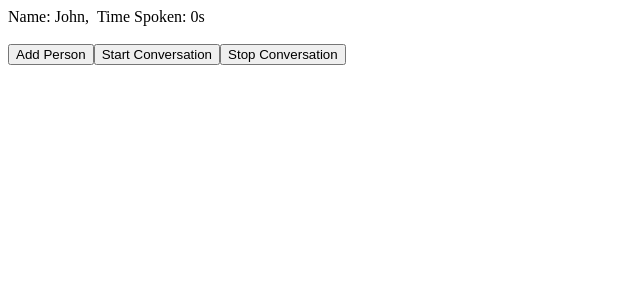
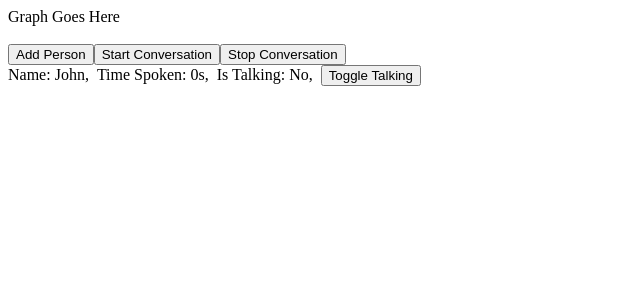
Before and after one commit to meghaman/ConvoApp, a React app: page / in a window 1280 px wide. Both pictures are taken after a click on the button "Add Person". Shown: the top 300 px of the page, without its empty margins (0-640 px from the left). Built offline with nearby package versions, Linux system fonts and the light colour scheme; the HTML template or start-up script is replaced by a standard one.

Commit message:
Added toggle talking button

```diff
--- a/src/App.js
+++ b/src/App.js
@@ -4,6 +4,7 @@ import Graph from '@Components/graph'
 import AddPersonButton from '@Components/buttons/addPersonButton'
 import StartConversationButton from '@Components/buttons/startConversationButton'
 import StopConversationButton from '@Components/buttons/stopConversationButton'
+import PersonList from '@Components/personList'
 
 const App = () =>
 {
@@ -14,6 +15,9 @@ const App = () =>
         <AddPersonButton></AddPersonButton>
         <StartConversationButton></StartConversationButton>
         <StopConversationButton></StopConversationButton>
+        <div>
+          <PersonList></PersonList>
+        </div>
     </div>
   )
 };
--- /dev/null
+++ b/src/components/buttons/toggleTalkingButton.js
@@ -0,0 +1,16 @@
+import React from 'react';
+import { useDispatch } from 'react-redux';
+
+import Button from '@Components/baseComponents/button'
+import { toggleTalking } from '@Slices/conversation';
+
+const ToggleTalkingButton = (person) => {
+    const dispatch = useDispatch();
+        const handler = () => dispatch(toggleTalking(person));
+
+    return(
+        <Button text="Toggle Talking" handler={handler}></Button>
+    )
+}
+
+export default ToggleTalkingButton;
--- a/src/components/graph.js
+++ b/src/components/graph.js
@@ -6,15 +6,7 @@ import { getConversation } from '@Selectors/index';
 const Graph = () => {
     const { people } = useSelector(getConversation);
 
-    return(
-        people.map((person, i) => {
-            return(
-                <div key={i}>
-                    <span>Name: {person.name}</span>, &nbsp;<span>Time Spoken: {person.timeSpoken}s</span>
-                </div>
-            )
-        })
-    )
+    return(<div>Graph Goes Here</div>)
 };
 
 export default Graph;
--- a/src/components/personList.js
+++ b/src/components/personList.js
@@ -1,7 +1,24 @@
 import React from 'react';
+import { useSelector } from 'react-redux';
+
+import { getConversation } from '@Selectors/index';
+import ToggleTalkingButton from '@Components/buttons/toggleTalkingButton';
 
 const PersonList = () => {
+    const { people } = useSelector(getConversation);
 
-}
+    return(
+        people.map((person, i) => {
+            return(
+                <div key={i}>
+                    <span>Name: {person.name}</span>, &nbsp;
+                    <span>Time Spoken: {person.timeSpoken}s</span>, &nbsp;
+                    <span>Is Talking: {person.isTalking ? "Yes" : "No"}</span>, &nbsp;
+                    <span><ToggleTalkingButton person={person}></ToggleTalkingButton></span>
+                </div>
+            )
+        })
+    )
+};
 
 export default PersonList
--- a/src/slices/conversation.js
+++ b/src/slices/conversation.js
@@ -23,11 +23,18 @@ const conversationSlice = createSlice({
             state.conversationTime += 500;
             state = { ...state, people: state.people.map((person) => {
                 if(person.isTalking)
-                    return { ...person, timeSpoken: person.timeSpoken += 500 };
+                    person.timeSpoken += 500
 
-                return { ...person };
+                return person;
             })}
-            console.log(state);
+        },
+        toggleTalking: (state, { payload }) => {
+            state = { ...state, people: state.people.map((person) => {
+                if(person.name == payload.person.name)
+                    person.isTalking = !person.isTalking;
+
+                return person;
+            })}
         }
     }
 });
@@ -36,7 +43,8 @@ export const {
     addPerson,
     startConversation,
     updateSpeakingTime,
-    stopConversation
+    stopConversation,
+    toggleTalking
 } = conversationSlice.actions;
 
 export default conversationSlice.reducer;
```
